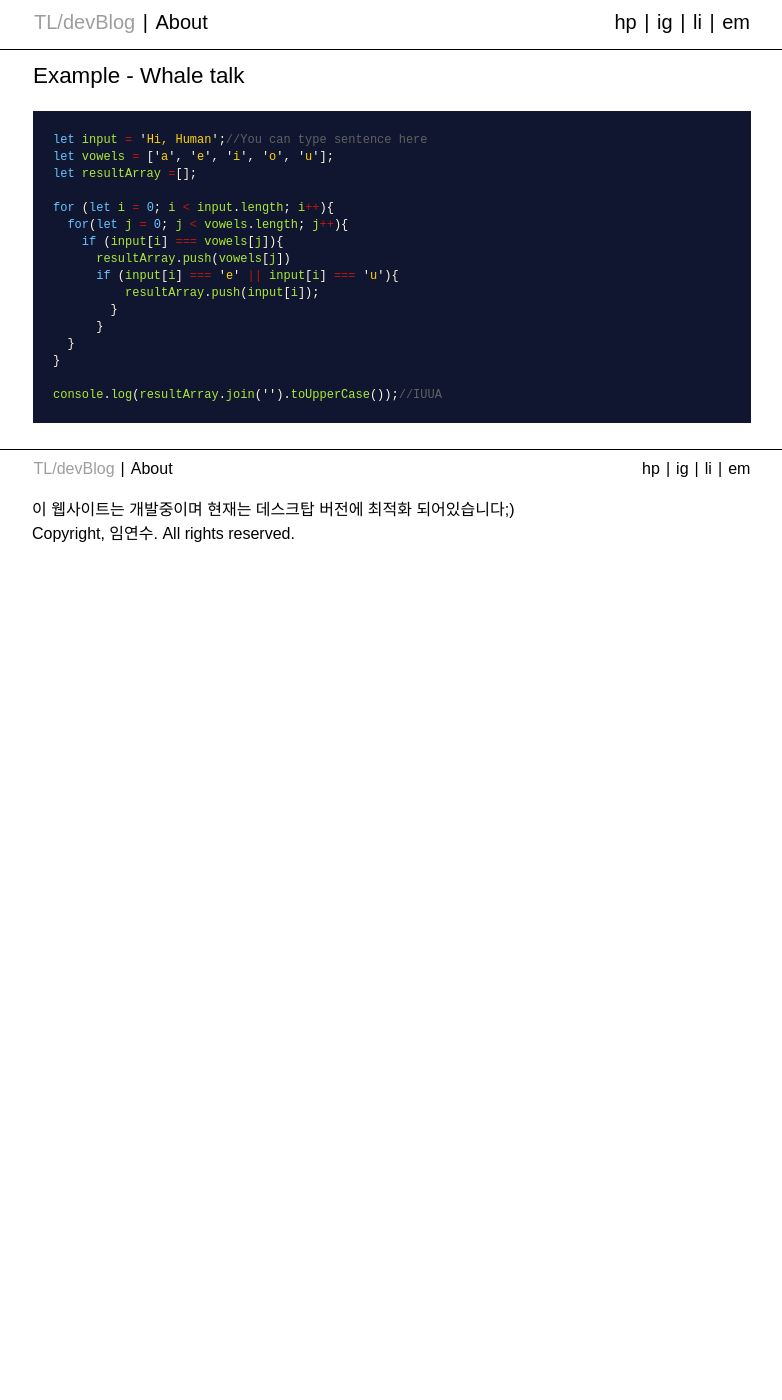
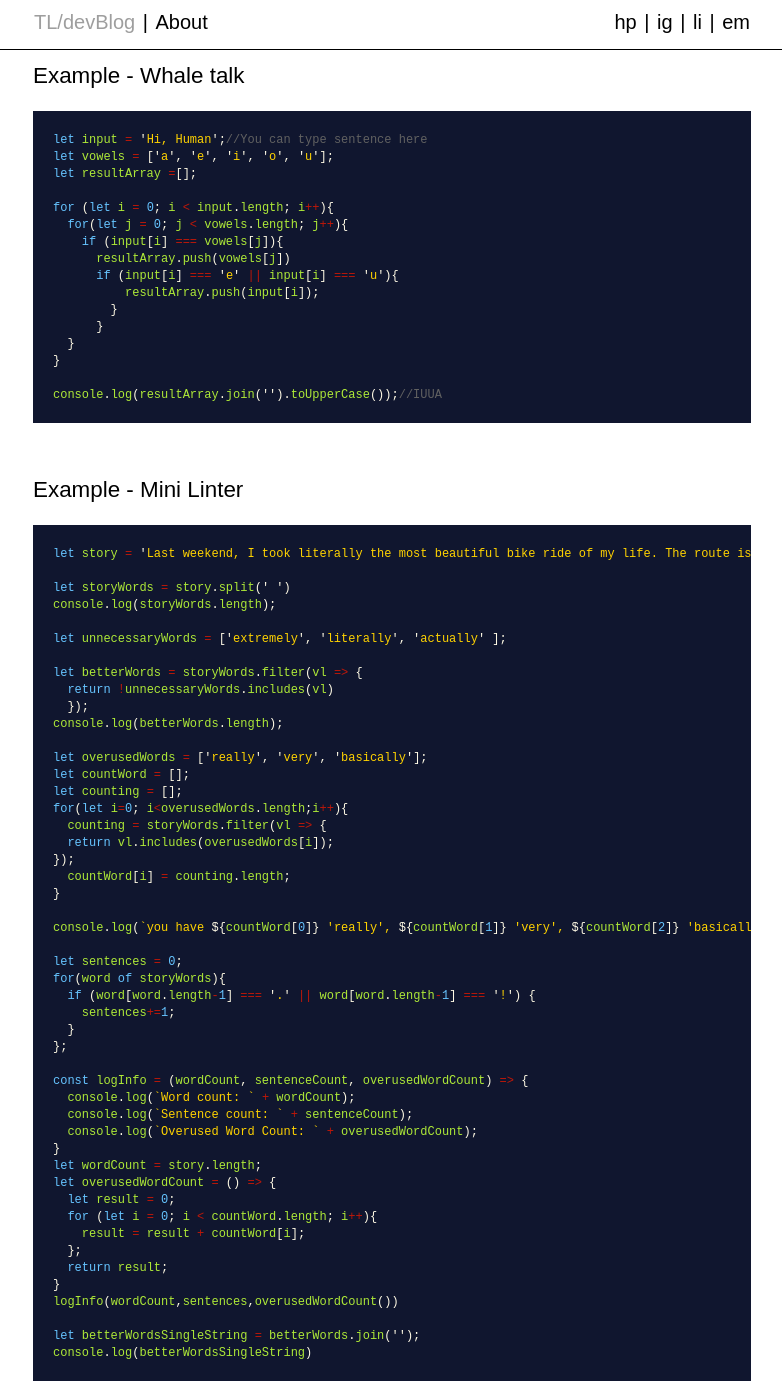
Before and after one commit to tomlim2/til, a Jekyll site: the page built from _posts/til/2021-08-28-Javascript-Array.md, in a window 1280 px wide and 1400 px high, scrolled down 4093 px. Shown: the whole window, without its empty margins (248-1030 px from the left). Built offline with Jekyll 4.4.1, drawn with Linux system fonts in a browser that asks for light colours; some web fonts are replaced; before the commit the page ends 4647 px from its top, so only the background shows below that.

Commit message:
added example in javascript-array post

````diff
--- a/_posts/til/2021-08-28-Javascript-Array.md
+++ b/_posts/til/2021-08-28-Javascript-Array.md
@@ -193,3 +193,55 @@ for (let i = 0; i < input.length; i++){
 
 console.log(resultArray.join('').toUpperCase());//IUUA
 ```
+
+## Example - Mini Linter
+```js
+let story = 'Last weekend, I took literally the most beautiful bike ride of my life. The route is called "The 9W to Nyack" and it actually stretches all the way from Riverside Park in Manhattan to South Nyack, New Jersey. It\'s really an adventure from beginning to end! It is a 48 mile loop and it basically took me an entire day. I stopped at Riverbank State Park to take some extremely artsy photos. It was a short stop, though, because I had a really long way left to go. After a quick photo op at the very popular Little Red Lighthouse, I began my trek across the George Washington Bridge into New Jersey.  The GW is actually very long - 4,760 feet! I was already very tired by the time I got to the other side.  An hour later, I reached Greenbrook Nature Sanctuary, an extremely beautiful park along the coast of the Hudson.  Something that was very surprising to me was that near the end of the route you actually cross back into New York! At this point, you are very close to the end.';
+
+let storyWords = story.split(' ')
+console.log(storyWords.length);
+
+let unnecessaryWords = ['extremely', 'literally', 'actually' ];
+
+let betterWords = storyWords.filter(vl => {
+  return !unnecessaryWords.includes(vl)
+  });
+console.log(betterWords.length);
+
+let overusedWords = ['really', 'very', 'basically'];
+let countWord = [];
+let counting = [];
+for(let i=0; i<overusedWords.length;i++){
+  counting = storyWords.filter(vl => {
+  return vl.includes(overusedWords[i]);
+});
+  countWord[i] = counting.length;
+}
+
+console.log(`you have ${countWord[0]} 'really', ${countWord[1]} 'very', ${countWord[2]} 'basically' `);
+
+let sentences = 0;
+for(word of storyWords){
+  if (word[word.length-1] === '.' || word[word.length-1] === '!') {
+    sentences+=1;
+  }
+};
+
+const logInfo = (wordCount, sentenceCount, overusedWordCount) => {
+  console.log(`Word count: ` + wordCount);
+  console.log(`Sentence count: ` + sentenceCount);
+  console.log(`Overused Word Count: ` + overusedWordCount);
+}
+let wordCount = story.length;
+let overusedWordCount = () => {
+  let result = 0;
+  for (let i = 0; i < countWord.length; i++){
+    result = result + countWord[i];
+  };
+  return result;
+}
+logInfo(wordCount,sentences,overusedWordCount())
+
+let betterWordsSingleString = betterWords.join('');
+console.log(betterWordsSingleString)
+```
````
Also changed, not shown: _posts/javascript/21-09-29-javascript-literation-method.md (added, +165 -0 lines).
